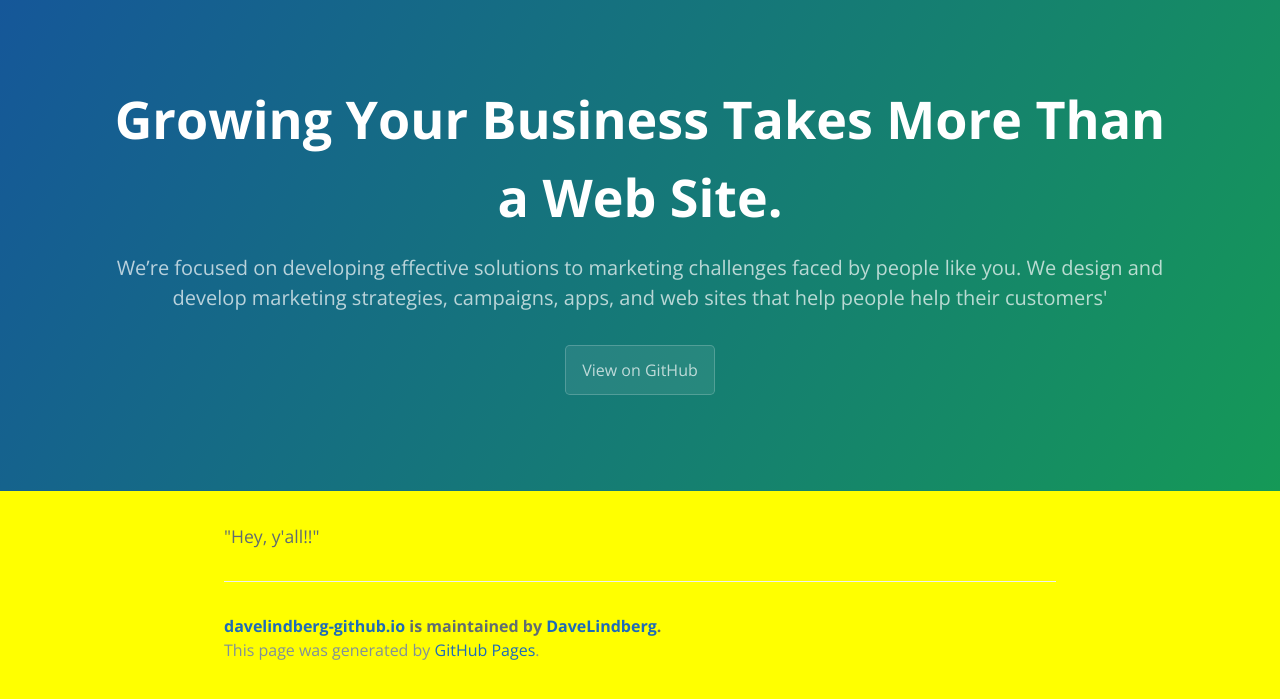
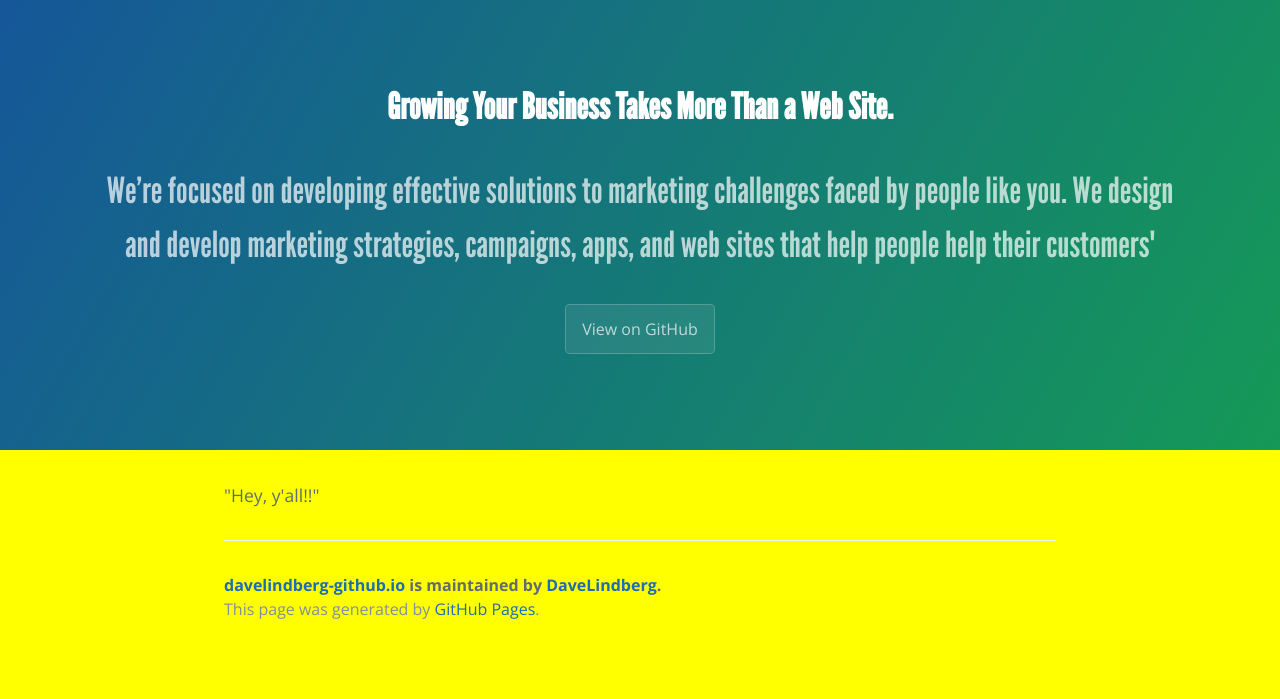
Before and after one commit to DaveLindberg/davelindberg-github.io, a Jekyll site: the page built from index.md, in a window 1280 px wide. Shown: the top 699 px of the page. Built offline with Jekyll 4.4.1, drawn with Linux system fonts in a browser that asks for light colours.

Commit message:
SASS font import working locally

```diff
--- a/_config.yml
+++ b/_config.yml
@@ -29,6 +29,8 @@ markdown: kramdown
 theme: jekyll-theme-cayman
 gems:
   - jekyll-feed
+sass:
+  sass_dir: _sass
 exclude:
   - Gemfile
   - Gemfile.lock
--- a/_sass/type.scss
+++ b/_sass/type.scss
@@ -2,7 +2,7 @@
 
 @font-face {
     font-family: 'league_gothicregular';
-    src: url($baseurl + '/assets/fonts/leaguegothic-regular-webfont.eot');
+    src: url('../fonts/assets/fonts/leaguegothic-regular-webfont.eot');
     src: url('../fonts/leaguegothic-regular-webfont.eot?#iefix') format('embedded-opentype'),
          url('../fonts/leaguegothic-regular-webfont.woff') format('woff'),
          url('../fonts/leaguegothic-regular-webfont.ttf') format('truetype'),
--- a/assets/css/styles.scss
+++ b/assets/css/styles.scss
@@ -1,6 +1,7 @@
 ---
 ---
 
+@import 'type';
 
 html {
   background-color: yellow;
--- a/webpack.config.js
+++ b/webpack.config.js
@@ -4,7 +4,7 @@ module.exports = {
   output: {
     // we're going to put the generated file in the assets folder
     // so jekyll will grab it.
-    path: __dirname + '/public/assets/javascripts/',
+    path: __dirname + 'public/assets/javascripts/',
     filename: 'bundle.js'
   },
   module: {
```
Also changed, not shown: 1 other file.
